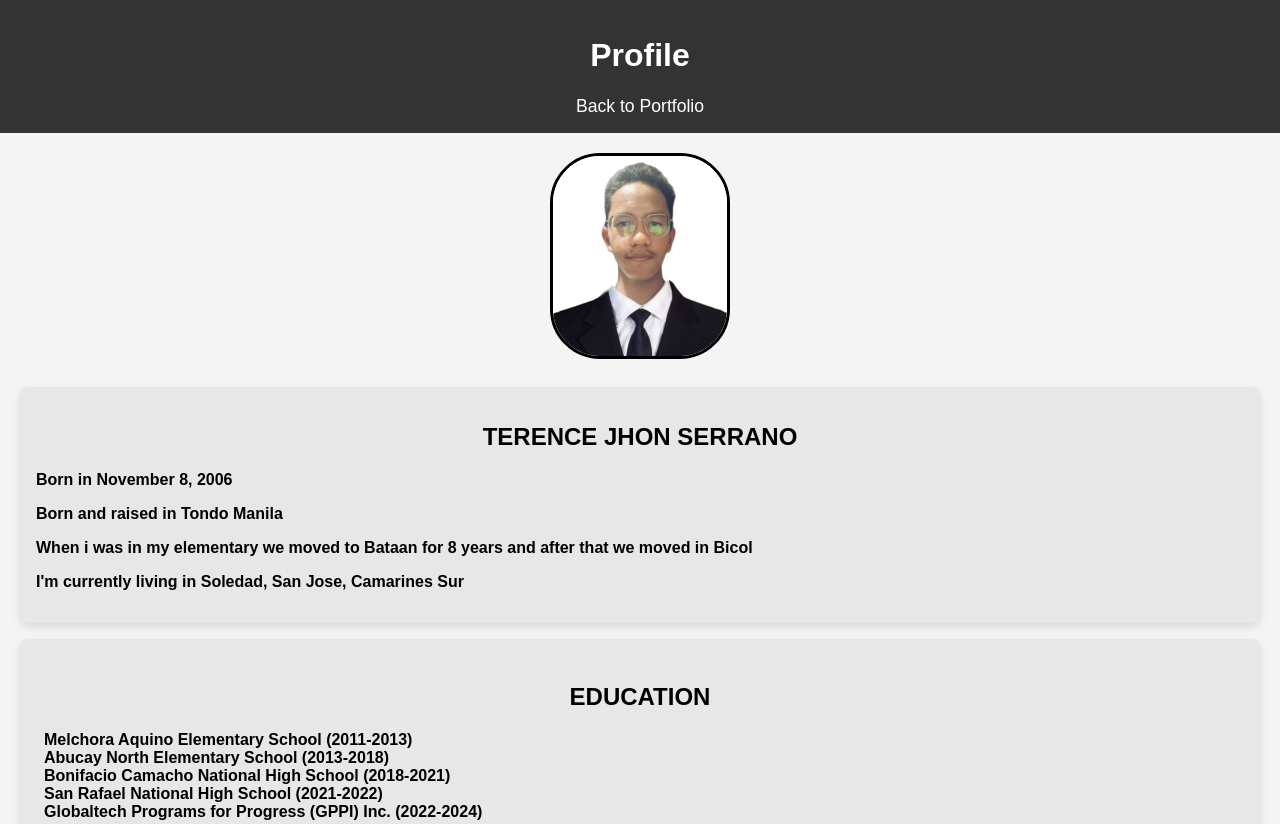
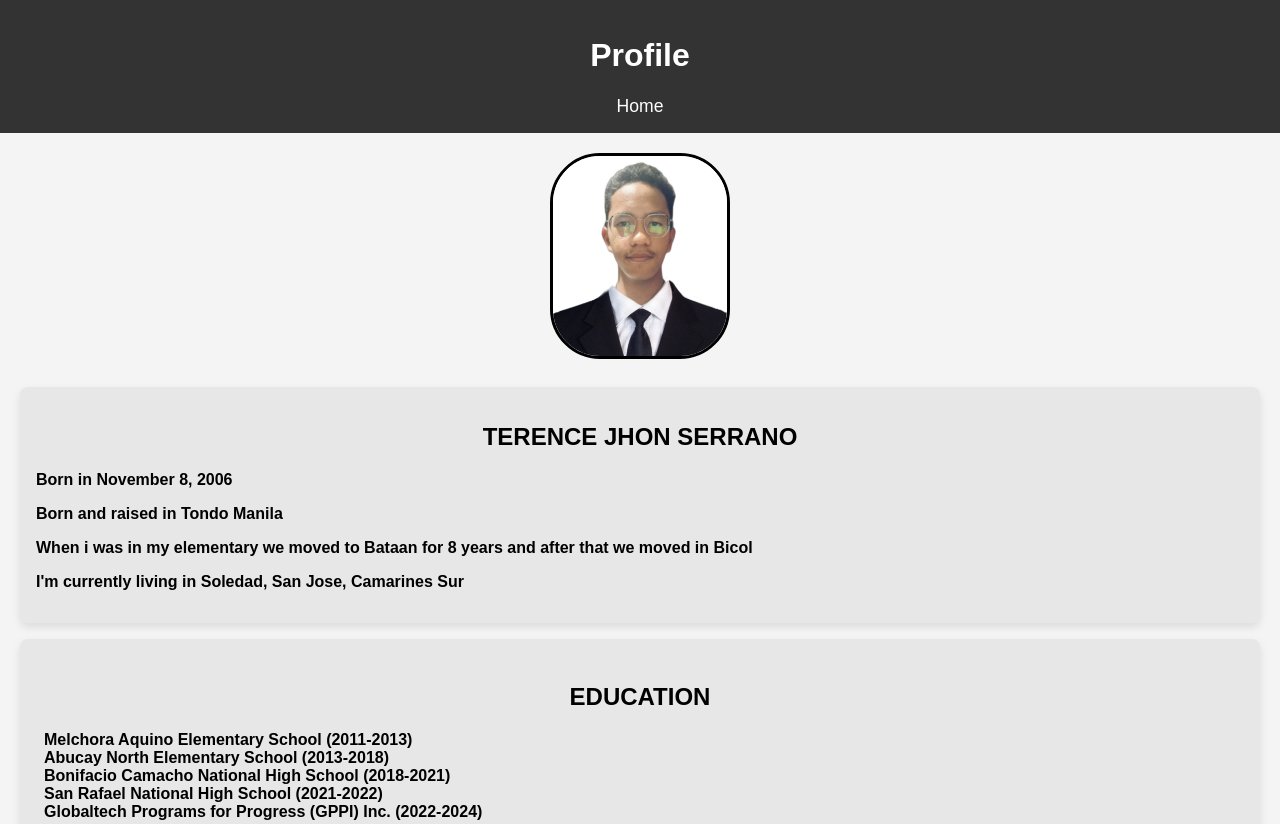
Before and after one commit to Alunae17/CC1_Project, a plain HTML site: page profile.html in a window 1280 px wide. Shown: the top 824 px of the page. Drawn offline with Linux system fonts and the light colour scheme.

Commit message:
Update profile.html

```diff
--- a/profile.html
+++ b/profile.html
@@ -9,7 +9,7 @@
 <body>
     <header>
         <h1>Profile</h1>
-        <a href="index.html">Back to Portfolio</a>
+        <a href="index.html">Home</a>
     </header>
     <main>
         <section>
```
